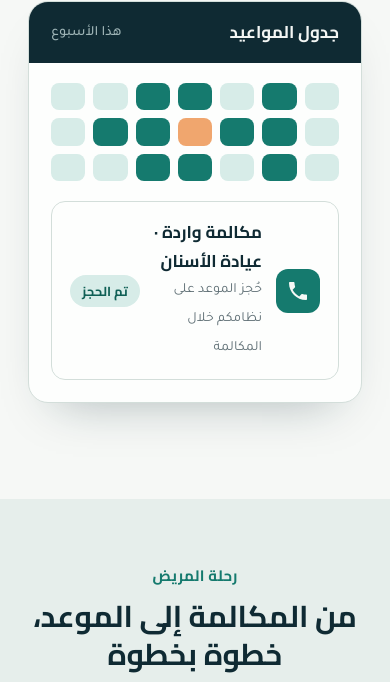
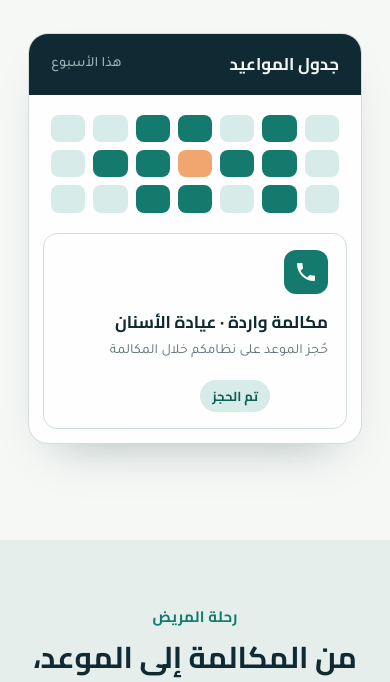
Before and after one commit to mostafakndeel12-afk/abcenter, a plain HTML site: page index.html in a window 390 px wide. Shown: the part 871-1553 px from the top of the page. Drawn offline with Linux system fonts and the light colour scheme.

Commit message:
Add files via upload

```diff
--- a/index.html
+++ b/index.html
@@ -139,6 +139,17 @@ a.card.link:hover{border-color:var(--brand)}
 .footnav{display:flex;gap:18px;flex-wrap:wrap}.footnav a{color:#BFD3D3;text-decoration:none}
 .video-box{max-width:960px;margin:0 auto;border-radius:var(--r-lg);overflow:hidden;box-shadow:0 30px 60px -30px rgba(15,42,51,.45);background:#0F2A33}
 .video-box video{display:block;width:100%;height:auto;aspect-ratio:16/9}
+/* fill the screen + scale on large displays */
+body{min-height:100vh;min-height:100dvh;display:flex;flex-direction:column}
+main{flex:1 0 auto;display:flex;flex-direction:column}
+.page.on{display:flex;flex-direction:column;flex:1 0 auto}
+.page.on>section:last-child{flex:1 0 auto}
+@media (min-width:1600px){header,main,footer{zoom:1.12}}
+@media (min-width:1850px){header,main,footer{zoom:1.25}}
+@media (min-width:2200px){header,main,footer{zoom:1.45}}
+@media (min-width:2800px){header,main,footer{zoom:1.8}}
+@media (min-width:3600px){header,main,footer{zoom:2.3}}
+@media (max-width:380px){.wrap{padding:0 18px} h1{font-size:30px} h2{font-size:26px} .cta .btn{width:100%;justify-content:center}}
 /* responsive */
 @media (max-width:980px){
  h1{font-size:40px} h2{font-size:30px}
@@ -157,6 +168,9 @@ a.card.link:hover{border-color:var(--brand)}
  .nav .btn{display:none}
  .logo svg{height:40px}
  .stat .num{font-size:34px}
+ .nav nav{flex-wrap:wrap;justify-content:center;white-space:normal;overflow:visible;gap:6px 18px}
+ .call{flex-wrap:wrap;margin:0 14px 14px}
+ .call .pill{margin-inline-start:58px}
 }
 </style>
 </head>
```
